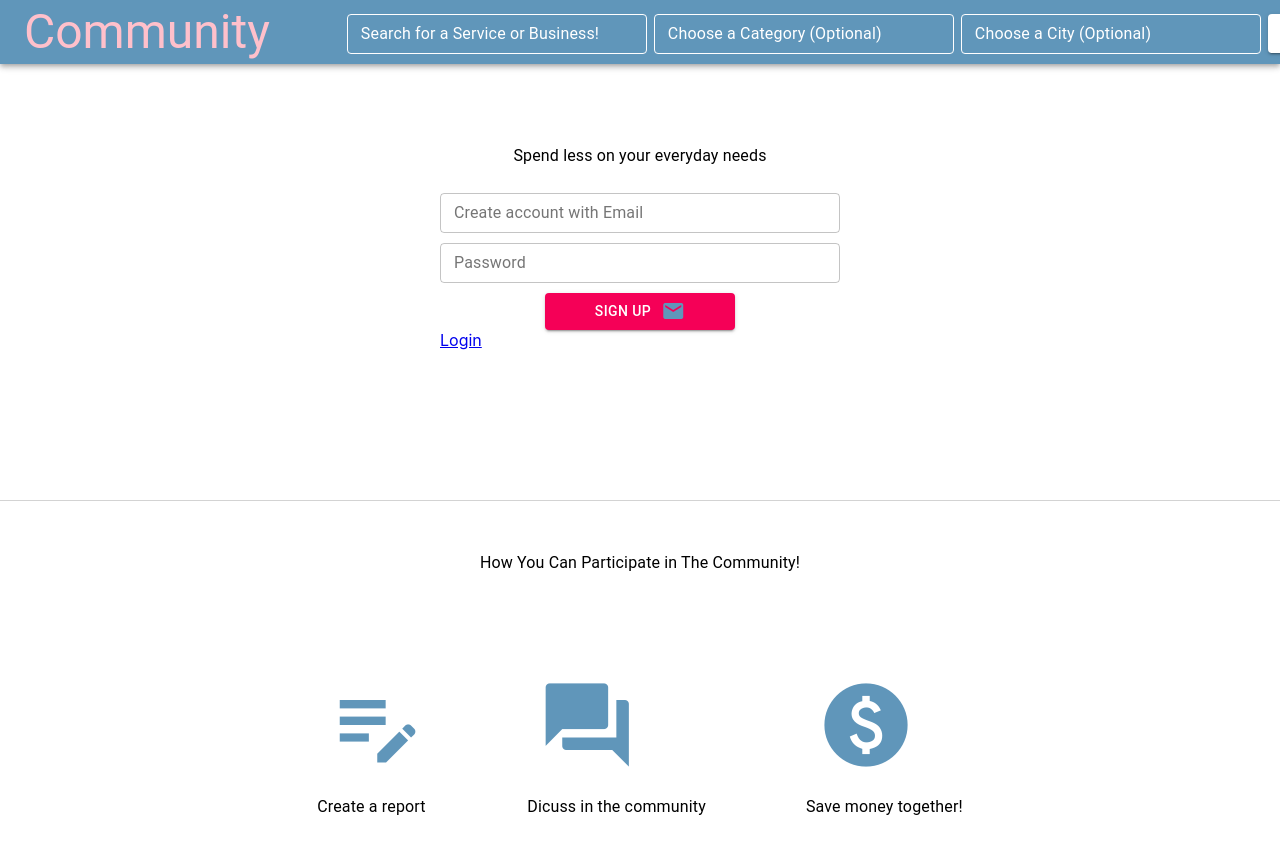
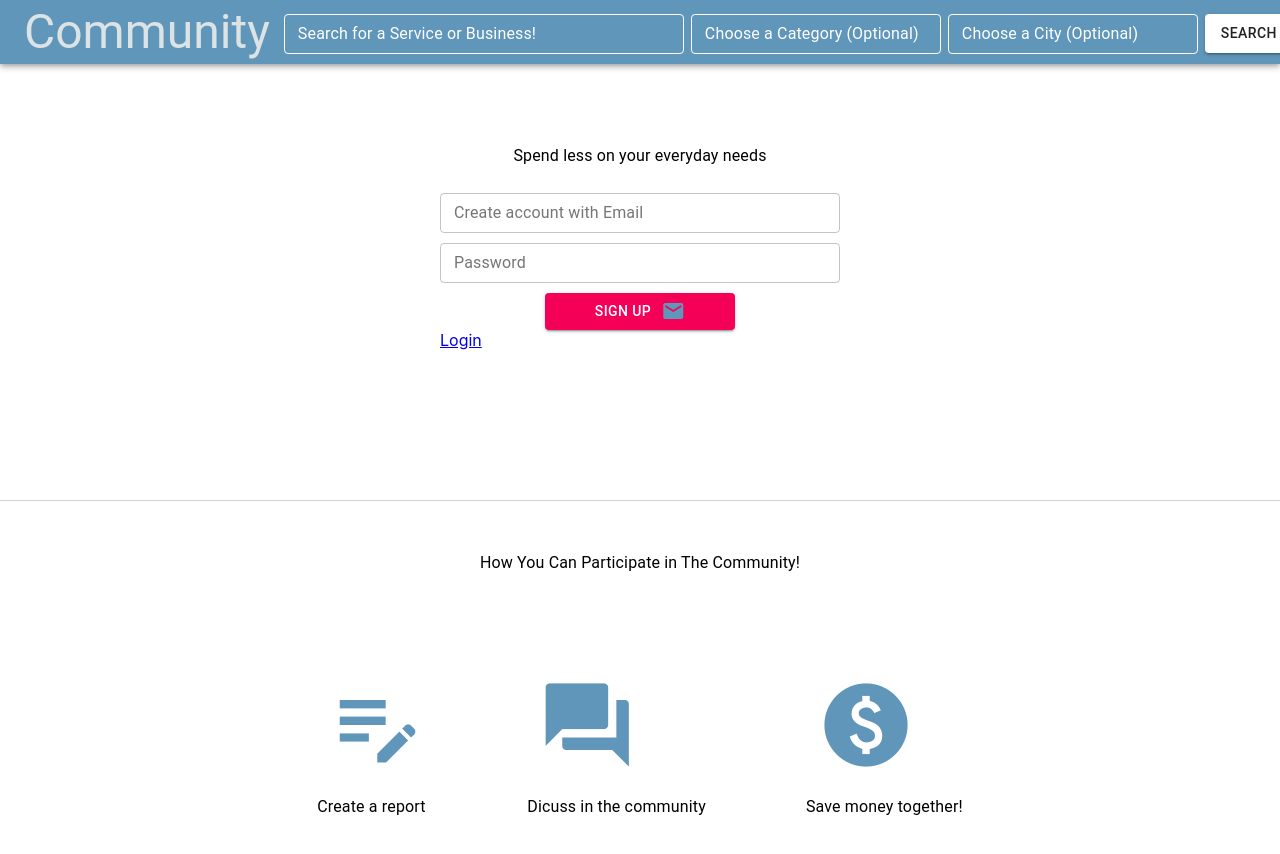
Before and after one commit to markonorth2/community, a React (Create React App) app in the folder client/: page / in a window 1280 px wide. Shown: the top 854 px of the page. Built offline with nearby package versions, Linux system fonts and the light colour scheme.

Commit message:
display data from api to the front end

```diff
--- a/client/src/components/Header.js
+++ b/client/src/components/Header.js
@@ -1,4 +1,5 @@
 import React from 'react';
+// import { useNavigate } from 'react-router';
 
 import '../styles/Header.css';
 
@@ -33,7 +34,7 @@ const useStyles = makeStyles({
 		'& .MuiOutlinedInput-root .MuiOutlinedInput-notchedOutline': {
 			borderColor: '#FFFFFF'
 		},
-		width: 300,
+		width: 400,
 		marginTop: 10,
 		marginLeft: 7
 	},
@@ -54,15 +55,17 @@ const useStyles = makeStyles({
 		'& .MuiOutlinedInput-root .MuiOutlinedInput-notchedOutline': {
 			borderColor: '#FFFFFF'
 		},
-		width: 300,
+		width: 250,
 		marginTop: 10,
 		marginLeft: 7
 	},
 
 	logo: {
-		color: "pink",
-		marginRight: 70
-		// alignItems: "left"
+		color: '#DCE3E5',
+		marginRight: 7,
+		'&:hover': {
+			color: '#FFFFFF'
+		}
 	}
 });
 
@@ -177,6 +180,7 @@ function SearchButtonStyled() {
 
 function Header() {
 	const classes = useStyles();
+	// const navigate = useNavigate();
 	return (
 		<ThemeProvider theme={theme}>
 			<AppBar position="static" className="appbar">
@@ -186,7 +190,7 @@ function Header() {
 							display: 'flex',
 							justifyContent: 'center',
 							flexDirection: 'row',
-							margin:"auto"
+							margin: 'auto'
 						}}
 					>
 						<Typography
@@ -194,8 +198,10 @@ function Header() {
 							noWrap
 							component="div"
 							sx={{ flexGrow: 1, display: { xs: 'none', sm: 'block' } }}
-							className= {classes.logo}
-
+							className={classes.logo}
+							// onClick={() => {
+							// 	navigate('/')
+							// }}
 						>
 							Community
 						</Typography>
@@ -206,19 +212,25 @@ function Header() {
 						>
 							<TextFieldStyled />
 						</Box>
-						<Box sx={{
-							flexGrow:1
-						}}>
+						<Box
+							sx={{
+								flexGrow: 1
+							}}
+						>
 							<CategorySearchStyled />
 						</Box>
-						<Box sx={{
-							flexGrow:1
-						}}>
+						<Box
+							sx={{
+								flexGrow: 1
+							}}
+						>
 							<LocationFieldStyled />
 						</Box>
-						<Box sx={{
-							flexGrow:1
-						}}>
+						<Box
+							sx={{
+								flexGrow: 1
+							}}
+						>
 							<SearchButtonStyled />
 						</Box>
 
--- a/client/src/components/TopMembers.js
+++ b/client/src/components/TopMembers.js
@@ -10,40 +10,75 @@ import { CardHeader } from '@material-ui/core';
 import '../styles/TopMembers.css';
 
 function TopMembers() {
-	// const [ reportCount, setReportCount ] = useState('loading..');
-	// const [ userCount, setUserCount ] = useState('loading..');
+	// const [ userReportCount, setUserReportCount ] = useState('loading..');
+	const [ userCandyCount, setUserCandyCount ] = useState([]);
 	// // const [ displayReport, setDisplayReport ] = useState([]);
 
-	// useEffect(() => {
-	// 	getReportCount();
-	// 	getUserCount();
-	// }, []);
+	useEffect(() => {
+		getUserCandyCount();
+	}, []);
 
-	// const getReportCount = () => {
-	// 	return axios.get(`/reports/count_reports`).then((count) => {
-	// 		setReportCount(count.data[0].count);
-	// 	});
-	// };
+	const getUserCandyCount = () => {
+		return axios.get(`/reward_points/top_candy`).then((candyCount) => {
+			setUserCandyCount(candyCount.data);
+		});
+	};
 
-	// const getUserCount = () => {
-	// 	return axios.get(`/users/count_users`).then((count) => {
-	// 		setUserCount(count.data[0].count);
-	// 	});
-	// };
+	const memberList = userCandyCount.map((member) => {
+
+		return (
+			<CardHeader avatar={<Avatar>M</Avatar>} title={member.user} subheader={`172 Reports  ${member.candy} Candy`} />
+		)
+	})
 
 	return (
 		<Grid item lg={12} sm="none" xs={12} className="topMembers">
 			<Typography>
 				<span class="material-icons">leaderboard</span> Top Members
 			</Typography>
-
-			<CardHeader avatar={<Avatar>M</Avatar>} title="Michaela Palmer" subheader="172 Reports   52065 Candy" />
-
-			<CardHeader avatar={<Avatar>S</Avatar>} title="Samuel Brown" subheader="126 Reports   42656 Candy" />
-
-			<CardHeader avatar={<Avatar>L</Avatar>} title="Leon Task" subheader="89 Reports   25672 Candy" />
+			{memberList}
 		</Grid>
 	);
 }
 
 export default TopMembers;
+
+/*
+
+
+'
+SELECT user_name as user, reward_point as candy
+FROM users
+JOIN reward_points ON users.id = user_id
+ORDER BY reward_point
+DESC
+LIMIT 10;
+
+///
+
+SELECT reward_point, user_id
+FROM reward_points
+JOIN users ON user_id = users.id
+ORDER BY reward_point
+DESC
+LIMIT 10;
+
+
+
+
+
+
+*/
+
+/*
+
+
+'SELECT *
+FROM users
+JOIN reward_points ON users.id = user_id
+JOIN reports ON users.id = user_id`
+
+
+
+
+*/
```
